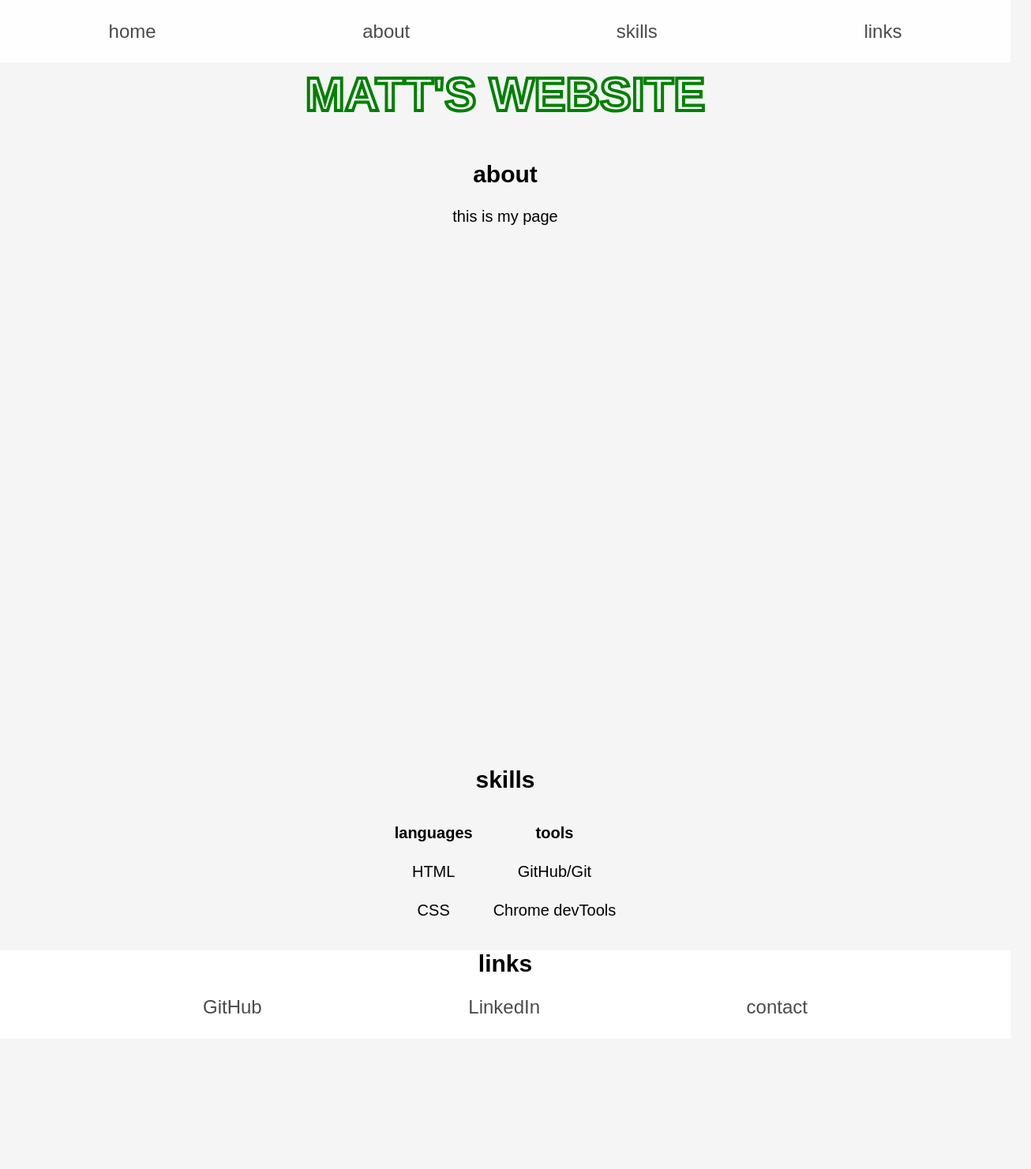
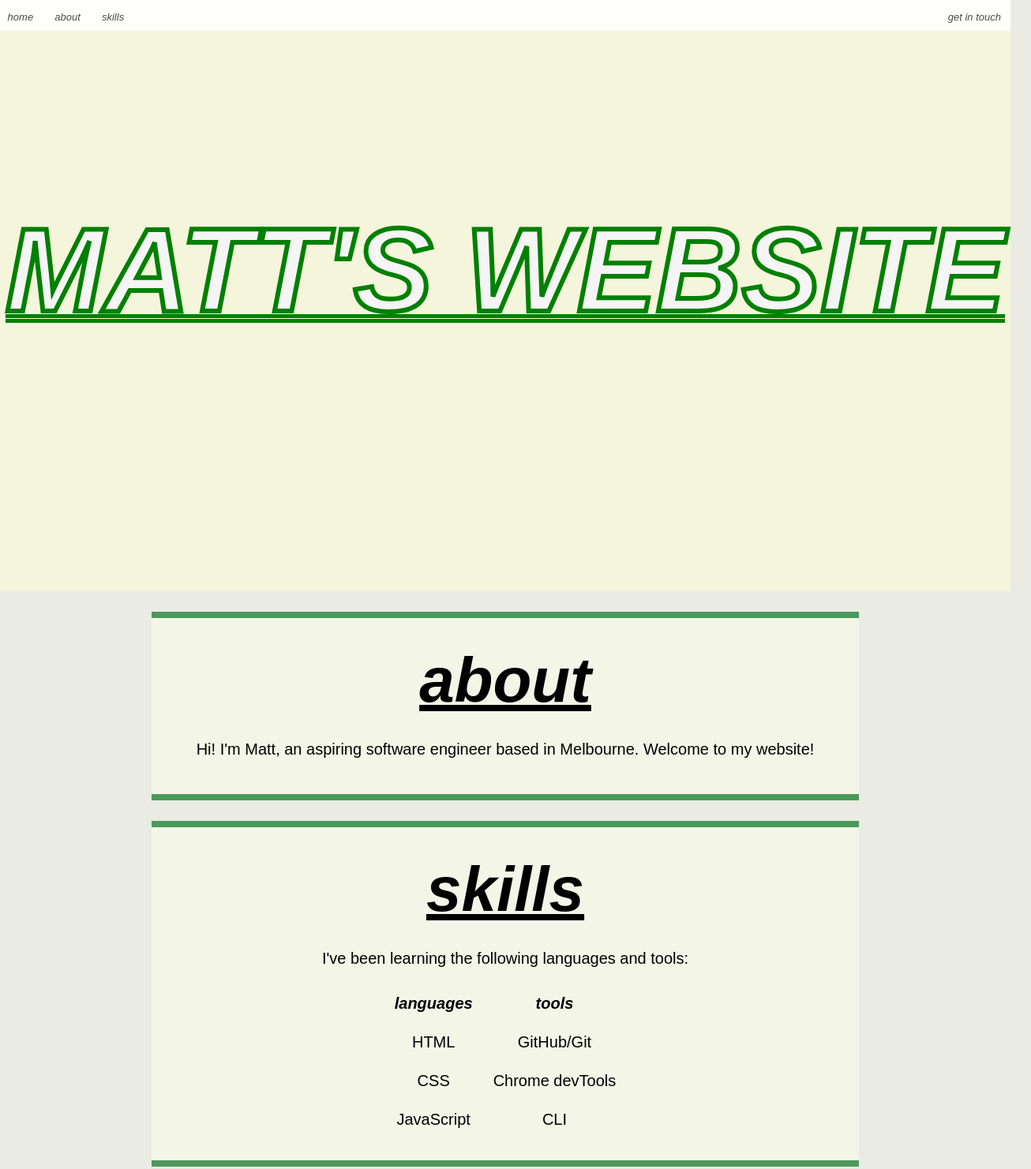
Before and after one commit to mattmcaleer/personal-website-project, a plain HTML site: page index.html in a window 1280 px wide. Shown: the top 1481 px of the page at 79% size, 1306 px wide, since content can reach past the window. Before the commit the page ends 1316 px from the top, so only its background shows below. Drawn offline with Linux system fonts and the light colour scheme.

Commit message:
done with assignment

```diff
--- a/index.html
+++ b/index.html
@@ -3,25 +3,30 @@
   <head>
     <title>Matt's Website</title>
     <link href="style.css" rel="stylesheet">
+    <script src="script.js"></script>
   </head>
   <body>
+
   <header id="top">
     <h1>MATT'S WEBSITE</h1>
     <nav class="navbar">
       <a href="#top">home</a>
       <a href="#about">about</a>
       <a href="#skills">skills</a>
-        <a href="#links">links</a>
+    </nav>
+    <nav class="navbarRight">
+    <a href="#getInTouch">get in touch</a>
     </nav>
   </header>
 
   <section id="about">
     <h2>about</h2>
-      <p>this is my page</p>
+      <p>Hi! I'm Matt, an aspiring software engineer based in Melbourne. Welcome to my website!</p>
   </section>
 
   <section id="skills">
     <h2>skills</h2>
+      <p>I've been learning the following languages and tools:</p>
       <table>
         <thead>
           <th>languages</th>
@@ -36,15 +41,24 @@
             <td>CSS</td>
             <td>Chrome devTools</td>
           </tr>
+          <tr>
+            <td>JavaScript</td>
+            <td>CLI</td>
+          </tr>
         </tbody>
       </table>
   </section>
 
-  <footer id="links">
-    <h2>links</h2>
-      <a href="https://github.com/mick-pear" target="_blank" rel="noreferrer noopener">GitHub</a>
-      <a href="https://www.linkedin.com/in/matthew-mcaleer/" target="_blank" rel="noreferrer noopener">LinkedIn</a>
-      <a href="contact.html">contact</a>
+  <section id="getInTouch">
+    <h2>get in touch</h2>
+      <p>You can find me at the following:</p>
+      <a href="https://github.com/mick-pear" target="_blank" rel="noreferrer noopener"><img src="images/GitHub-Mark-64px.png" alt="GitHub"></a>
+      <a href="https://www.linkedin.com/in/matthew-mcaleer/" target="_blank" rel="noreferrer noopener"><img src="images/LI-In-Bug.png" alt="LinkedIn"></a>
+      <a href="contact.html"><img src="images/@.jpg" alt="email"></a>
+  </section>
+
+  <footer>
+    <p>© 2022 matt mcaleer</p>
   </footer>
 
   </body>
--- a/style.css
+++ b/style.css
@@ -1,43 +1,68 @@
 body {
-  background: whitesmoke;
+  background: #eaebe3;
   text-align: center;
   font-family: Arial, Helvetica, sans-serif;
   margin: 0;
   padding: auto;
   font-size: 20px;
+  overflow-x: hidden;
 }
 
 header h1 {
-  -webkit-text-stroke: green 4px;
+  -webkit-text-stroke: green 6px;
   color: transparent;
   font-weight: 900;
-  margin-top: 85px;
-  font-size: 60px;
-  margin-left margin-right: auto;
+  font-size: 150px;
+  padding-top: 20%;
+  padding-bottom: 25%;
+  background: beige;
+  margin-top: 0;
+  margin-bottom: 2%;
+  font-style: italic;
+  width: 100%;
+  text-decoration: underline;
+  text-decoration-thickness: 5px;
+  text-decoration-style: double;
+  text-underline-offset: 4px;
+  color: whitesmoke;
 }
 
 .navbar {
+  width: 75%;
   position: fixed;
-  width: 100%;
+  z-index: 1;
   top: 0;
   overflow: hidden;
-  padding-top: 2%;
-  padding-bottom: 2%;
+  padding-top: 8px;
+  padding-bottom: 8px;
+  background: rgba(255, 255, 255, 0.9);
+  text-align: left;
+}
+
+.navbarRight {
+  position: fixed;
+  width: 25%;
+  top: 0;
+  overflow: hidden;
+  padding-top: 8px;
+  padding-bottom: 8px;
   background: rgba(255, 255, 255, 0.9);
   margin-bottom: 0;
-
+  text-align: right;
+  margin-left: 75%;
 }
 
-#links {
-  background: white;
-  margin-left margin-right: auto;
-  width: 100%;
-  padding-bottom: 2%;
+h2 {
+  margin-bottom: 36px;
 }
 
-footer a {
-  margin-left: 10%;
-  margin-right: 10%;
+footer {
+  background: white;
+  width: 100%;
+  padding: 1%;
+  font-size: small;
+  text-align: left;
+  position: relative;
 }
 
 a {
@@ -50,23 +75,30 @@ a:hover {
   color: lightgrey;
 }
 
-nav {
-  text-align: center;
+nav a {
+  font-size: 13px;
+  padding-right: 12px;
+  padding-left: 1%;
+  font-style: italic;
 }
 
-nav a {
-  margin-left: 10%;
-  margin-right: 10%;
-}
-
-section#about {
-  margin-top: 50px;
-  padding-bottom: 50%; /*change bottom padding once content added*/
+section {
+  width: 70%;
+  margin-left: auto;
+  margin-right: auto;
+  margin-bottom: 2%;
+  padding-bottom: 2%;
+  padding-top: 1%;
+  background: #f3f5e7;
+  border-top: #4b995b solid 8px;
+  border-bottom: #4b995b solid 8px;
 }
 
 section a {
-  padding-left: 10%;
-  padding-right: 10%;
+  padding-left: 5%;
+  padding-right: 5%;
+  font-size: 64px;
+  color: black;
 }
 
 table {
@@ -77,3 +109,55 @@ table {
 td, th {
   padding: 12px;
 }
+
+th {
+  font-style: oblique;
+}
+
+input {
+  width: 20%;
+}
+
+textarea {
+  width: 20%;
+}
+
+img:hover {
+  opacity: .7;
+}
+
+img {
+  height: 64px;
+  filter: brightness(0%);
+}
+
+h2 {
+  font-size: 80px;
+  font-style: italic;
+  text-decoration: underline;
+  position: relative;
+  top: -20px;
+  line-height: 50%;
+}
+
+section#getInTouch a {
+  padding: 1.5%;
+}
+
+section#form h2{
+  margin-top: 5%;
+  padding-top: 0px;
+}
+
+section#form {
+  margin-top: 7.5%;
+  margin-bottom: 12.5%;
+  padding: 0%;
+  padding-bottom: 4%;
+  font-style: italic;
+  text-decoration: underline;
+}
+
+span#navbarBlank {
+  color: rgba(255, 255, 255, 0.9);
+}
```
Also changed, not shown: contact.html (+26 -1 lines), images/@.jpg (added), images/GitHub-Mark-64px.png (added), images/LI-In-Bug.png (added), script.js (added), 2 other files. Lines whose indentation alone changed are shown as unchanged.
